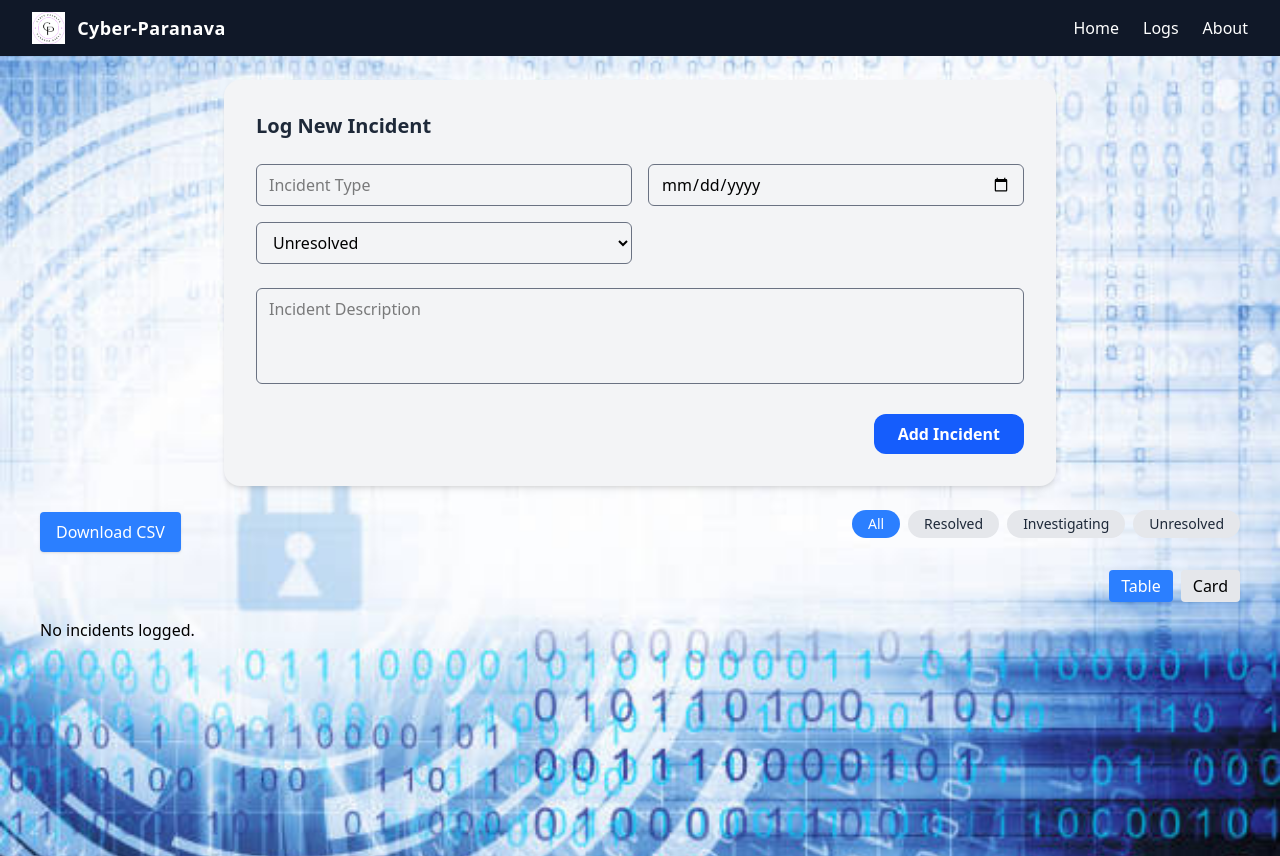
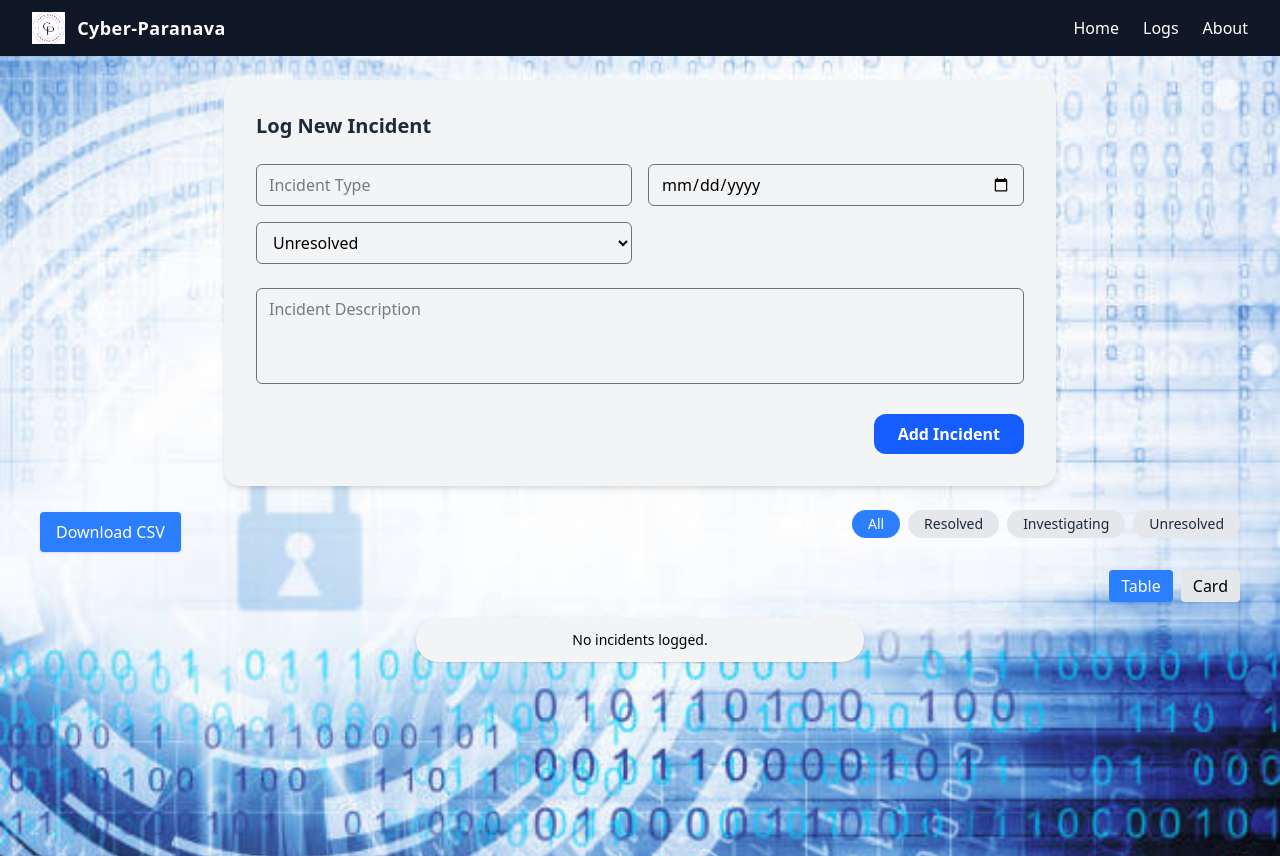
Before and after one commit to SUSH9391/Cyber-incident-logbook-ui, a React (Vite) app: page / in a window 1280 px wide. Built offline with nearby package versions, Linux system fonts and the light colour scheme.

Commit message:
improved No Incidents Logged in form of bar

```diff
--- a/src/components/IncidentCard.jsx
+++ b/src/components/IncidentCard.jsx
@@ -1,5 +1,12 @@
 export default function IncidentCard({ incidents }) {
-  if (incidents.length === 0) return <p className="text-gray-500">No incidents logged.</p>;
+  if (incidents.length === 0) {
+  return (
+    <div className="bg-yellow-100 text-yellow-800 text-sm font-medium px-6 py-3 rounded-full text-center w-full max-w-md mx-auto shadow">
+      No incidents logged.
+    </div>
+  );
+}
+
 
   return (
     <div className="grid md:grid-cols-2 lg:grid-cols-3 gap-4">
--- a/src/components/IncidentTable.jsx
+++ b/src/components/IncidentTable.jsx
@@ -1,5 +1,12 @@
 export default function IncidentTable({ incidents }) {
-  if (incidents.length === 0) return <p className="text-black">No incidents logged.</p>;
+  if (incidents.length === 0) {
+  return (
+    <div className="bg-gray-100  text-black text-sm font-medium px-6 py-3 rounded-full text-center w-full max-w-md mx-auto shadow">
+      No incidents logged.
+    </div>
+  );
+}
+
 
   return (
     <div className="overflow-x-auto shadow border rounded-lg">
```
